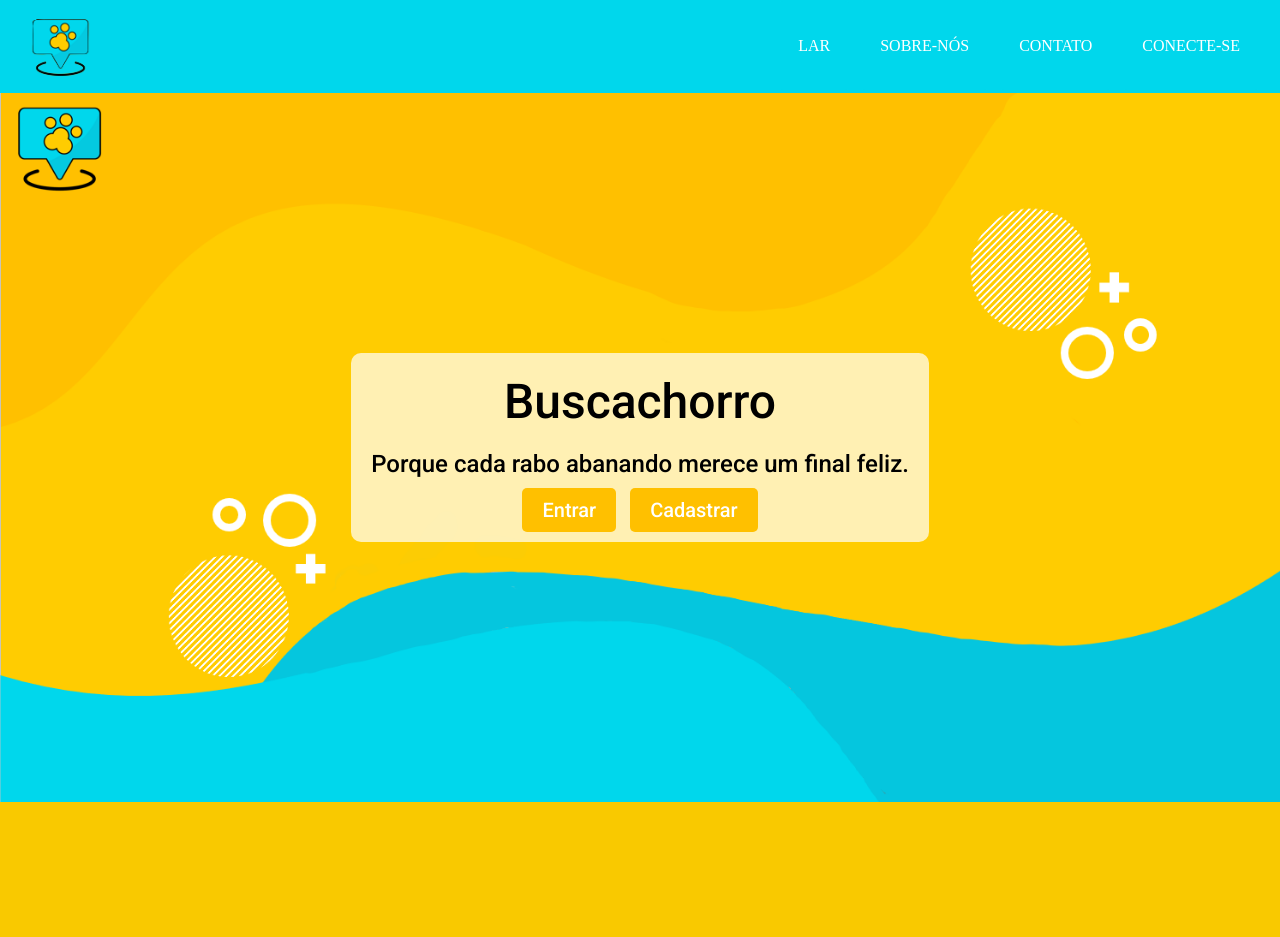
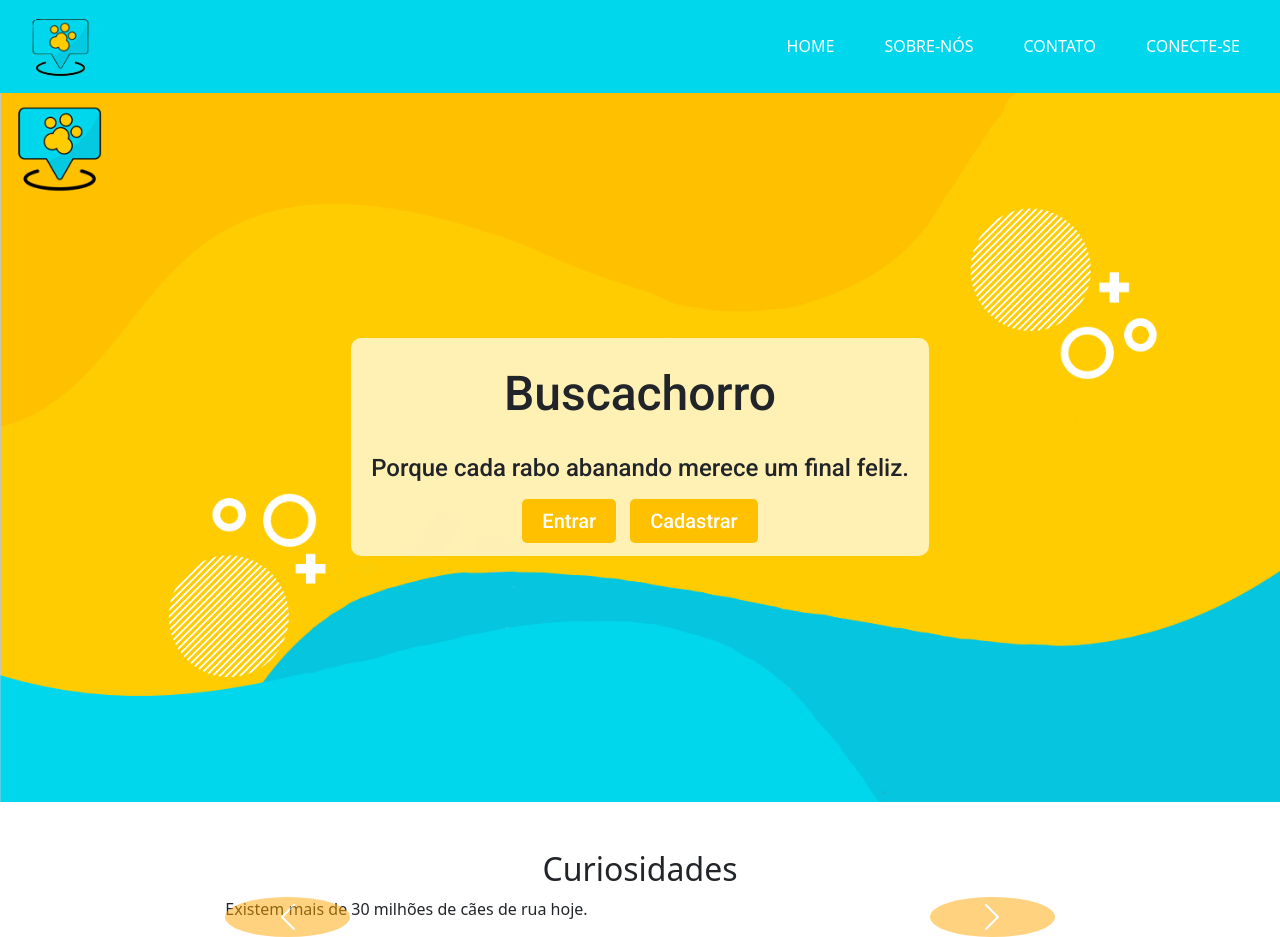
Before and after one commit to PedroRosaEtec/Buscachorro, a PHP site: page / in a window 1280 px wide. Before the commit the page ends 802 px from the top, so only its background shows below. Run offline with PHP 8.4, Linux system fonts and the light colour scheme.

Commit message:
carrossel adicionado e estilizaçoes feitas

```diff
--- /dev/null
+++ b/TCCC/Site_BootStrap/autenticacao/css/carousel.css
@@ -0,0 +1,27 @@
+/* Estilo para o controle "Anterior" */
+.carousel-control-prev {
+    background-color: #FFA500; /* Laranja */
+    border-radius: 50%;
+    padding: 10px;
+}
+
+.carousel-control-prev-icon {
+    color: white; /* Cor do ícone "Anterior" */
+}
+
+/* Estilo para o controle "Próximo" */
+.carousel-control-next {
+    background-color: #FFA500; /* Laranja */
+    border-radius: 50%;
+    padding: 10px;
+}
+
+.carousel-control-next-icon {
+    color: white; /* Cor do ícone "Próximo" */
+}
+
+/* Estilo para hover nos controles (opcional) */
+.carousel-control-prev:hover,
+.carousel-control-next:hover {
+    background-color: #FF8500; /* Laranja mais escuro no hover */
+}
--- a/TCCC/Site_BootStrap/autenticacao/head.php
+++ b/TCCC/Site_BootStrap/autenticacao/head.php
@@ -4,25 +4,26 @@
     <meta charset="UTF-8">
     <meta name="viewport" content="width=device-width, initial-scale=1.0">
     <title>Buscachorro</title>
+    <!-- Inclua as bibliotecas do Bootstrap 5 -->
+    <link href="https://cdn.jsdelivr.net/npm/bootstrap@5.0.0-beta2/dist/css/bootstrap.min.css" rel="stylesheet">
+    <script src="https://cdn.jsdelivr.net/npm/@popperjs/core@2.9.3/dist/umd/popper.min.js"></script>
+    <script src="https://cdn.jsdelivr.net/npm/bootstrap@5.0.0-beta2/dist/js/bootstrap.min.js"></script>
+
+    <!-- Seus estilos personalizados -->
     <link rel="stylesheet" href="css/style.css">
+    <link rel="stylesheet" href="css/carousel.css">
+
 </head>
 <body>
-<header>
-        <!-- Imagem do logo (substitua pelo seu caminho de imagem) -->
+    <header>
         <img id="logo" src="img/logo2.png" alt="Logo">
-
-        <!-- Texto "Buscachorro" -->
         <div id="logo-text">Buscachorro</div>
-
-        <!-- Botões do header -->
         <div class="header-buttons">
-            <div class="header-button"><a href="index.php">LAR</a></div>
+            <div class="header-button"><a href="index.php">HOME</a></div>
             <div class="header-button"><a href="#">SOBRE-NÓS</a></div>
             <div class="header-button"><a href="#">CONTATO</a></div>
             <div class="header-button"><a href="login.php">CONECTE-SE</a></div>
         </div>
     </header>
-    <!-- Conteúdo do seu site aqui -->
-
 </body>
 </html>
--- a/TCCC/Site_BootStrap/autenticacao/index.php
+++ b/TCCC/Site_BootStrap/autenticacao/index.php
@@ -1,7 +1,6 @@
 <?php
-    require_once 'head.php'; // Importe o código do header e as estilizações
+require_once 'head.php';
 ?>
-
 
 <div class="img-container">
     <img src="img/img1fullclean.png" class="img-fluid" alt="">
@@ -16,3 +15,42 @@
         </div>
     </div>
 </div>
+
+<div class="container-fluid mt-5">
+    <div class="row">
+        <div class="col-md-8 offset-md-2">
+            <h2 class="text-center">Curiosidades</h2>
+            <div id="carouselExample" class="carousel slide" data-bs-ride="carousel">
+                <!-- Indicadores -->
+                <ol class="carousel-indicators">
+                    <li data-bs-target="#carouselExample" data-bs-slide-to="0" class="active"></li>
+                    <li data-bs-target="#carouselExample" data-bs-slide-to="1"></li>
+                    <li data-bs-target="#carouselExample" data-bs-slide-to="2"></li>
+                </ol>
+
+                <!-- Slides -->
+                <div class="carousel-inner">
+                    <div class="carousel-item active">
+                        <p>Existem mais de 30 milhões de cães de rua hoje.</p>
+                    </div>
+                    <div class="carousel-item">
+                        <p>Os cachorros têm um olfato 10.000 a 100.000 vezes mais sensível do que o dos humanos.</p>
+                    </div>
+                    <div class="carousel-item">
+                        <p>Os cães são considerados os melhores amigos do homem.</p>
+                    </div>
+                </div>
+
+                <!-- Controles -->
+                <a class="carousel-control-prev" href="#carouselExample" role="button" data-bs-slide="prev">
+                    <span class="carousel-control-prev-icon" aria-hidden="true"></span>
+                    <span class="visually-hidden">Anterior</span>
+                </a>
+                <a class="carousel-control-next" href="#carouselExample" role="button" data-bs-slide="next">
+                    <span class="carousel-control-next-icon" aria-hidden="true"></span>
+                    <span class="visually-hidden">Próximo</span>
+                </a>
+            </div>
+        </div>
+    </div>
+</div>
```
Also changed, not shown: TCCC/Site_BootStrap/autenticacao/login.php (+4 -12 lines), TCCC/Site_BootStrap/autenticacao/recuperarSenha.php (+33 -13 lines), TCCC/Site_BootStrap/entrada_painel/css/style.css (deleted, +0 -36 lines).
